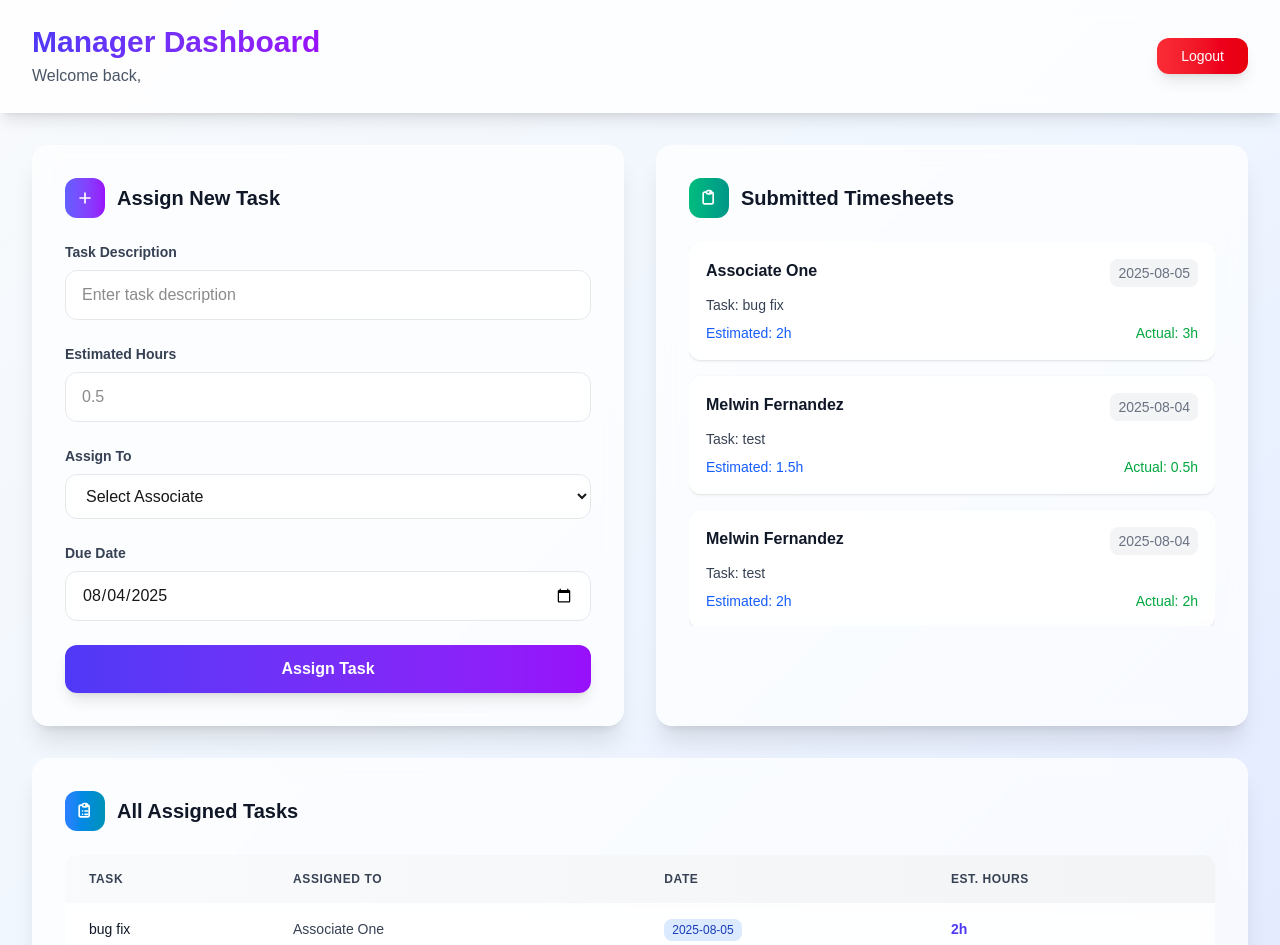
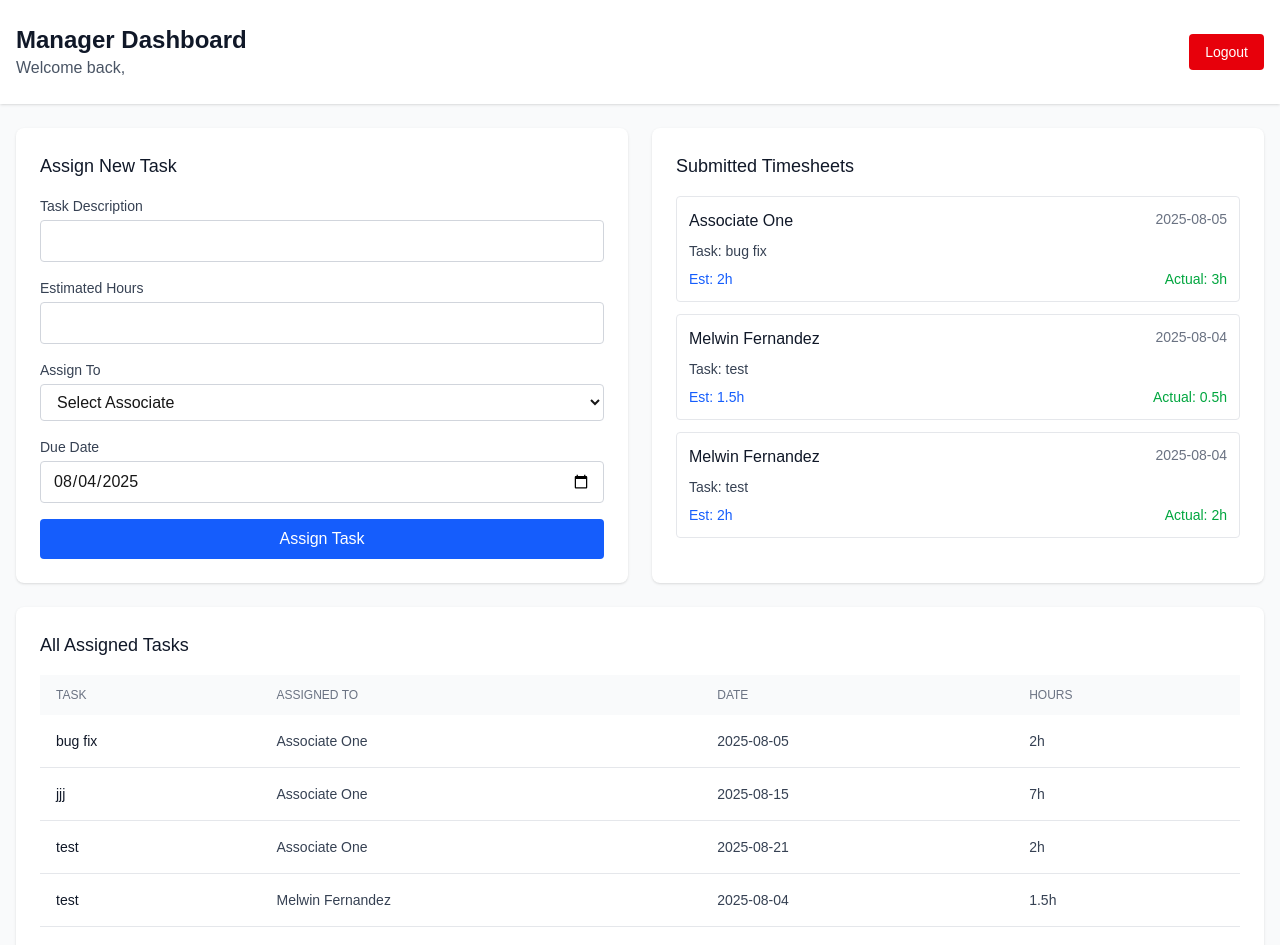
Before and after one commit to melwin3210/timesheet, a Next.js app: page /manager in a window 1280 px wide. Shown: the top 945 px of the page. Built offline with nearby package versions, Linux system fonts and the light colour scheme; data requests are answered from the project's data file.

Commit message:
code refactor

```diff
--- a/db.json
+++ b/db.json
@@ -69,6 +69,22 @@
       "date": "2025-08-04",
       "createdBy": 1,
       "id": 5
+    },
+    {
+      "description": "test",
+      "estimatedHours": 6.5,
+      "assignedTo": "4",
+      "date": "2025-08-15",
+      "createdBy": 1,
+      "id": 6
+    },
+    {
+      "description": "test",
+      "estimatedHours": 6,
+      "assignedTo": "4",
+      "date": "2025-08-04",
+      "createdBy": 1,
+      "id": 7
     }
   ],
   "timesheets": [
--- a/src/app/components/AssociateDashboard.js
+++ b/src/app/components/AssociateDashboard.js
@@ -12,8 +12,8 @@ export default function AssociateDashboard({ initialTasks = [], initialTimesheet
   const { items: allTimesheets } = useSelector(state => state.timesheets);
   const [selectedDate, setSelectedDate] = useState(new Date().toISOString().split('T')[0]);
 
-  const tasks = allTasks.length > 0 ? allTasks.filter(t => t.assignedTo == user?.id) : initialTasks;
-  const timesheets = allTimesheets.length > 0 ? allTimesheets.filter(t => t.userId === user?.id) : initialTimesheets;
+  const tasks = allTasks.filter(t => t.assignedTo == user?.id);
+  const timesheets = allTimesheets.filter(t => t.userId === user?.id);
 
   useEffect(() => {
     // Initialize Redux state with SSR data
--- a/src/app/components/ManagerDashboard.js
+++ b/src/app/components/ManagerDashboard.js
@@ -2,18 +2,19 @@
 import { useState, useEffect } from 'react';
 import { useDispatch, useSelector } from 'react-redux';
 import { Formik, Form, Field, ErrorMessage } from 'formik';
-import { z } from 'zod';
 import { fetchTasks, createTask, initializeTasks } from '../store/taskSlice';
 import { fetchTimesheets, initializeTimesheets } from '../store/timesheetSlice';
 import { fetchUsers, initializeUsers } from '../store/userSlice';
 import { logout } from '../store/authSlice';
 
-const taskSchema = z.object({
-  description: z.string().min(1, 'Task description is required'),
-  estimatedHours: z.number().min(0.5, 'Must be at least 0.5 hours'),
-  assignedTo: z.string().min(1, 'Please select an associate'),
-  date: z.string().min(1, 'Date is required')
-});
+const validate = (values) => {
+  const errors = {};
+  if (!values.description) errors.description = 'Required';
+  if (!values.estimatedHours || values.estimatedHours < 0.5) errors.estimatedHours = 'Must be at least 0.5 hours';
+  if (!values.assignedTo) errors.assignedTo = 'Required';
+  if (!values.date) errors.date = 'Required';
+  return errors;
+};
 
 export default function ManagerDashboard({ initialTasks = [], initialTimesheets = [], initialUsers = [] }) {
   const dispatch = useDispatch();
@@ -24,91 +25,53 @@ export default function ManagerDashboard({ initialTasks = [], initialTimesheets
   const [showSuccess, setShowSuccess] = useState(false);
 
   useEffect(() => {
-    // Initialize Redux state with SSR data
-    if (initialTasks.length > 0) dispatch(initializeTasks(initialTasks));
-    if (initialTimesheets.length > 0) dispatch(initializeTimesheets(initialTimesheets));
-    if (initialUsers.length > 0) dispatch(initializeUsers(initialUsers));
+    if (initialTasks.length) dispatch(initializeTasks(initialTasks));
+    if (initialTimesheets.length) dispatch(initializeTimesheets(initialTimesheets));
+    if (initialUsers.length) dispatch(initializeUsers(initialUsers));
 
-    // Fetch from API only if no initial data and Redux state is empty
-    if (initialTasks.length === 0 && tasks.length === 0) dispatch(fetchTasks());
-    if (initialTimesheets.length === 0 && timesheets.length === 0) dispatch(fetchTimesheets());
-    if (initialUsers.length === 0 && users.length === 0) dispatch(fetchUsers('associate'));
+    if (!initialTasks.length && !tasks.length) dispatch(fetchTasks());
+    if (!initialTimesheets.length && !timesheets.length) dispatch(fetchTimesheets());
+    if (!initialUsers.length && !users.length) dispatch(fetchUsers('associate'));
   }, [dispatch, initialTasks, initialTimesheets, initialUsers, tasks.length, timesheets.length, users.length]);
 
   const handleCreateTask = async (values, { resetForm }) => {
-    const taskData = {
+    await dispatch(createTask({
       ...values,
       estimatedHours: parseFloat(values.estimatedHours),
       createdBy: user.id
-    };
-    await dispatch(createTask(taskData));
+    }));
     resetForm();
     setShowSuccess(true);
     setTimeout(() => setShowSuccess(false), 3000);
   };
 
-  const validate = (values) => {
-    try {
-      const validationData = {
-        ...values,
-        estimatedHours: parseFloat(values.estimatedHours) || 0
-      };
-      taskSchema.parse(validationData);
-      return {};
-    } catch (err) {
-      return err.errors.reduce((acc, error) => {
-        acc[error.path[0]] = error.message;
-        return acc;
-      }, {});
-    }
-  };
-
-  const handleLogout = () => {
-    dispatch(logout());
-  };
-
   return (
-    <div className="min-h-screen bg-gradient-to-br from-slate-50 via-blue-50 to-indigo-100">
-      <div className="bg-white/80 backdrop-blur-sm shadow-lg border-b border-white/20">
-        <div className="max-w-7xl mx-auto px-4 sm:px-6 lg:px-8">
-          <div className="flex justify-between items-center py-6">
+    <div className="min-h-screen bg-gray-50">
+      <header className="bg-white shadow">
+        <div className="max-w-7xl mx-auto px-4 py-6">
+          <div className="flex justify-between items-center">
             <div>
-              <h1 className="text-3xl font-bold bg-gradient-to-r from-indigo-600 to-purple-600 bg-clip-text text-transparent">Manager Dashboard</h1>
-              <p className="text-gray-600 mt-1">Welcome back, {user?.name}</p>
+              <h1 className="text-2xl font-bold text-gray-900">Manager Dashboard</h1>
+              <p className="text-gray-600">Welcome back, {user?.name}</p>
             </div>
             <button
-              onClick={handleLogout}
-              className="bg-gradient-to-r from-red-500 to-red-600 hover:from-red-600 hover:to-red-700 text-white px-6 py-2 rounded-xl text-sm font-medium shadow-lg hover:shadow-xl transition-all duration-200 transform hover:scale-105"
+              onClick={() => dispatch(logout())}
+              className="bg-red-600 hover:bg-red-700 text-white px-4 py-2 rounded text-sm"
             >
               Logout
             </button>
           </div>
         </div>
-      </div>
+      </header>
 
-      <div className="max-w-7xl mx-auto py-8 sm:px-6 lg:px-8">
-        <div className="grid grid-cols-1 lg:grid-cols-2 gap-8">
-          {/* Task Assignment */}
-          <div className="bg-white/70 backdrop-blur-sm overflow-hidden shadow-xl rounded-2xl border border-white/20 hover:shadow-2xl transition-all duration-300">
-            <div className="px-6 py-6 sm:p-8">
-              <div className="flex items-center mb-6">
-                <div className="w-10 h-10 bg-gradient-to-r from-indigo-500 to-purple-600 rounded-xl flex items-center justify-center mr-3">
-                  <svg className="w-5 h-5 text-white" fill="none" stroke="currentColor" viewBox="0 0 24 24">
-                    <path strokeLinecap="round" strokeLinejoin="round" strokeWidth={2} d="M12 6v6m0 0v6m0-6h6m-6 0H6" />
-                  </svg>
-                </div>
-                <h3 className="text-xl font-bold text-gray-900">Assign New Task</h3>
-              </div>
+      <main className="max-w-7xl mx-auto py-6 px-4">
+        <div className="grid grid-cols-1 lg:grid-cols-2 gap-6">
+          <div className="bg-white shadow rounded-lg">
+            <div className="p-6">
+              <h3 className="text-lg font-medium text-gray-900 mb-4">Assign New Task</h3>
               {showSuccess && (
-                <div className="mb-6 p-4 bg-gradient-to-r from-green-50 to-emerald-50 border border-green-200 rounded-xl shadow-sm">
-                  <div className="flex items-center">
-                    <div className="w-6 h-6 bg-green-500 rounded-full flex items-center justify-center mr-3">
-                      <svg className="w-3 h-3 text-white" fill="none" stroke="currentColor" viewBox="0 0 24 24">
-                        <path strokeLinecap="round" strokeLinejoin="round" strokeWidth={3} d="M5 13l4 4L19 7" />
-                      </svg>
-                    </div>
-                    <p className="text-green-800 font-medium">Task successfully assigned!</p>
-                  </div>
+                <div className="mb-4 p-3 bg-green-50 border border-green-200 rounded">
+                  <p className="text-green-800 text-sm">Task successfully assigned!</p>
                 </div>
               )}
               <Formik
@@ -116,55 +79,53 @@ export default function ManagerDashboard({ initialTasks = [], initialTimesheets
                 validate={validate}
                 onSubmit={handleCreateTask}
               >
-                <Form className="space-y-6">
+                <Form className="space-y-4">
                   <div>
-                    <label className="block text-sm font-semibold text-gray-700 mb-2">Task Description</label>
+                    <label className="block text-sm font-medium text-gray-700 mb-1">Task Description</label>
                     <Field
                       name="description"
                       type="text"
-                      placeholder="Enter task description"
-                      className="w-full px-4 py-3 border border-gray-200 rounded-xl focus:outline-none focus:ring-2 focus:ring-indigo-500 focus:border-transparent bg-white/50 backdrop-blur-sm transition-all duration-200 hover:bg-white/70"
+                      className="w-full px-3 py-2 border border-gray-300 rounded focus:outline-none focus:ring-2 focus:ring-blue-500"
                     />
-                    <ErrorMessage name="description" component="div" className="text-red-500 text-sm mt-2 font-medium" />
+                    <ErrorMessage name="description" component="div" className="text-red-500 text-sm mt-1" />
                   </div>
                   <div>
-                    <label className="block text-sm font-semibold text-gray-700 mb-2">Estimated Hours</label>
+                    <label className="block text-sm font-medium text-gray-700 mb-1">Estimated Hours</label>
                     <Field
                       name="estimatedHours"
                       type="number"
-                      placeholder="0.5"
                       step="0.5"
                       min="0.5"
-                      className="w-full px-4 py-3 border border-gray-200 rounded-xl focus:outline-none focus:ring-2 focus:ring-indigo-500 focus:border-transparent bg-white/50 backdrop-blur-sm transition-all duration-200 hover:bg-white/70"
+                      className="w-full px-3 py-2 border border-gray-300 rounded focus:outline-none focus:ring-2 focus:ring-blue-500"
                     />
-                    <ErrorMessage name="estimatedHours" component="div" className="text-red-500 text-sm mt-2 font-medium" />
+                    <ErrorMessage name="estimatedHours" component="div" className="text-red-500 text-sm mt-1" />
                   </div>
                   <div>
-                    <label className="block text-sm font-semibold text-gray-700 mb-2">Assign To</label>
+                    <label className="block text-sm font-medium text-gray-700 mb-1">Assign To</label>
                     <Field
                       name="assignedTo"
                       as="select"
-                      className="w-full px-4 py-3 border border-gray-200 rounded-xl focus:outline-none focus:ring-2 focus:ring-indigo-500 focus:border-transparent bg-white/50 backdrop-blur-sm transition-all duration-200 hover:bg-white/70"
+                      className="w-full px-3 py-2 border border-gray-300 rounded focus:outline-none focus:ring-2 focus:ring-blue-500"
                     >
                       <option value="">Select Associate</option>
-                      {(users.length > 0 ? users : initialUsers).map(u => (
+                      {users.map(u => (
                         <option key={u.id} value={u.id}>{u.name}</option>
                       ))}
                     </Field>
-                    <ErrorMessage name="assignedTo" component="div" className="text-red-500 text-sm mt-2 font-medium" />
+                    <ErrorMessage name="assignedTo" component="div" className="text-red-500 text-sm mt-1" />
                   </div>
                   <div>
-                    <label className="block text-sm font-semibold text-gray-700 mb-2">Due Date</label>
+                    <label className="block text-sm font-medium text-gray-700 mb-1">Due Date</label>
                     <Field
                       name="date"
                       type="date"
-                      className="w-full px-4 py-3 border border-gray-200 rounded-xl focus:outline-none focus:ring-2 focus:ring-indigo-500 focus:border-transparent bg-white/50 backdrop-blur-sm transition-all duration-200 hover:bg-white/70"
+                      className="w-full px-3 py-2 border border-gray-300 rounded focus:outline-none focus:ring-2 focus:ring-blue-500"
                     />
-                    <ErrorMessage name="date" component="div" className="text-red-500 text-sm mt-2 font-medium" />
+                    <ErrorMessage name="date" component="div" className="text-red-500 text-sm mt-1" />
                   </div>
                   <button
                     type="submit"
-                    className="w-full bg-gradient-to-r from-indigo-600 to-purple-600 hover:from-indigo-700 hover:to-purple-700 text-white py-3 px-6 rounded-xl font-semibold shadow-lg hover:shadow-xl transition-all duration-200 transform hover:scale-[1.02]"
+                    className="w-full bg-blue-600 hover:bg-blue-700 text-white py-2 px-4 rounded font-medium"
                   >
                     Assign Task
                   </button>
@@ -173,33 +134,25 @@ export default function ManagerDashboard({ initialTasks = [], initialTimesheets
             </div>
           </div>
 
-          {/* Timesheet Overview */}
-          <div className="bg-white/70 backdrop-blur-sm overflow-hidden shadow-xl rounded-2xl border border-white/20 hover:shadow-2xl transition-all duration-300">
-            <div className="px-6 py-6 sm:p-8">
-              <div className="flex items-center mb-6">
-                <div className="w-10 h-10 bg-gradient-to-r from-emerald-500 to-teal-600 rounded-xl flex items-center justify-center mr-3">
-                  <svg className="w-5 h-5 text-white" fill="none" stroke="currentColor" viewBox="0 0 24 24">
-                    <path strokeLinecap="round" strokeLinejoin="round" strokeWidth={2} d="M9 5H7a2 2 0 00-2 2v10a2 2 0 002 2h8a2 2 0 002-2V7a2 2 0 00-2-2h-2M9 5a2 2 0 002 2h2a2 2 0 002-2M9 5a2 2 0 012-2h2a2 2 0 012 2" />
-                  </svg>
-                </div>
-                <h3 className="text-xl font-bold text-gray-900">Submitted Timesheets</h3>
-              </div>
-              <div className="space-y-4 max-h-96 overflow-y-auto custom-scrollbar">
-                {(timesheets.length > 0 ? timesheets : initialTimesheets).filter(t => t.submitted).map(timesheet => {
-                  const associate = (users.length > 0 ? users : initialUsers).find(u => u.id === timesheet.userId);
-                  const task = (tasks.length > 0 ? tasks : initialTasks).find(t => t.id === timesheet.taskId);
+          <div className="bg-white shadow rounded-lg">
+            <div className="p-6">
+              <h3 className="text-lg font-medium text-gray-900 mb-4">Submitted Timesheets</h3>
+              <div className="space-y-3 max-h-96 overflow-y-auto">
+                {timesheets.filter(t => t.submitted).map(timesheet => {
+                  const associate = users.find(u => u.id === timesheet.userId);
+                  const task = tasks.find(t => t.id === timesheet.taskId);
                   return (
-                    <div key={timesheet.id} className="bg-white/60 backdrop-blur-sm border border-white/30 rounded-xl p-4 hover:bg-white/80 transition-all duration-200 shadow-sm hover:shadow-md">
+                    <div key={timesheet.id} className="border border-gray-200 rounded p-3">
                       <div className="flex justify-between items-start mb-2">
-                        <span className="font-semibold text-gray-900">{associate?.name}</span>
-                        <span className="text-sm text-gray-500 bg-gray-100 px-2 py-1 rounded-lg">{timesheet.date}</span>
+                        <span className="font-medium text-gray-900">{associate?.name}</span>
+                        <span className="text-sm text-gray-500">{timesheet.date}</span>
                       </div>
                       <div className="text-sm text-gray-700 mb-2">
                         <span className="font-medium">Task:</span> {task?.description}
                       </div>
                       <div className="flex justify-between text-sm">
-                        <span className="text-blue-600 font-medium">Estimated: {task?.estimatedHours}h</span>
-                        <span className="text-green-600 font-medium">Actual: {timesheet.actualHours}h</span>
+                        <span className="text-blue-600">Est: {task?.estimatedHours}h</span>
+                        <span className="text-green-600">Actual: {timesheet.actualHours}h</span>
                       </div>
                     </div>
                   );
@@ -209,38 +162,28 @@ export default function ManagerDashboard({ initialTasks = [], initialTimesheets
           </div>
         </div>
 
-        {/* All Tasks */}
-        <div className="mt-8 bg-white/70 backdrop-blur-sm shadow-xl rounded-2xl border border-white/20 hover:shadow-2xl transition-all duration-300">
-          <div className="px-6 py-6 sm:p-8">
-            <div className="flex items-center mb-6">
-              <div className="w-10 h-10 bg-gradient-to-r from-blue-500 to-cyan-600 rounded-xl flex items-center justify-center mr-3">
-                <svg className="w-5 h-5 text-white" fill="none" stroke="currentColor" viewBox="0 0 24 24">
-                  <path strokeLinecap="round" strokeLinejoin="round" strokeWidth={2} d="M9 5H7a2 2 0 00-2 2v10a2 2 0 002 2h8a2 2 0 002-2V7a2 2 0 00-2-2h-2M9 5a2 2 0 002 2h2a2 2 0 002-2M9 5a2 2 0 012-2h2a2 2 0 012 2m-3 7h3m-3 4h3m-6-4h.01M9 16h.01" />
-                </svg>
-              </div>
-              <h3 className="text-xl font-bold text-gray-900">All Assigned Tasks</h3>
-            </div>
-            <div className="overflow-x-auto rounded-xl">
+        <div className="mt-6 bg-white shadow rounded-lg">
+          <div className="p-6">
+            <h3 className="text-lg font-medium text-gray-900 mb-4">All Assigned Tasks</h3>
+            <div className="overflow-x-auto">
               <table className="min-w-full">
-                <thead className="bg-gradient-to-r from-gray-50 to-gray-100">
+                <thead className="bg-gray-50">
                   <tr>
-                    <th className="px-6 py-4 text-left text-xs font-bold text-gray-700 uppercase tracking-wider">Task</th>
-                    <th className="px-6 py-4 text-left text-xs font-bold text-gray-700 uppercase tracking-wider">Assigned To</th>
-                    <th className="px-6 py-4 text-left text-xs font-bold text-gray-700 uppercase tracking-wider">Date</th>
-                    <th className="px-6 py-4 text-left text-xs font-bold text-gray-700 uppercase tracking-wider">Est. Hours</th>
+                    <th className="px-4 py-3 text-left text-xs font-medium text-gray-500 uppercase">Task</th>
+                    <th className="px-4 py-3 text-left text-xs font-medium text-gray-500 uppercase">Assigned To</th>
+                    <th className="px-4 py-3 text-left text-xs font-medium text-gray-500 uppercase">Date</th>
+                    <th className="px-4 py-3 text-left text-xs font-medium text-gray-500 uppercase">Hours</th>
                   </tr>
                 </thead>
-                <tbody className="bg-white/50 backdrop-blur-sm divide-y divide-gray-100">
-                  {(tasks.length > 0 ? tasks : initialTasks).map(task => {
-                    const assignee = (users.length > 0 ? users : initialUsers).find(u => u.id == task.assignedTo);
+                <tbody className="bg-white divide-y divide-gray-200">
+                  {tasks.map(task => {
+                    const assignee = users.find(u => u.id == task.assignedTo);
                     return (
-                      <tr key={task.id} className="hover:bg-white/70 transition-colors duration-200">
-                        <td className="px-6 py-4 whitespace-nowrap text-sm font-medium text-gray-900">{task.description}</td>
-                        <td className="px-6 py-4 whitespace-nowrap text-sm text-gray-700">{assignee?.name}</td>
-                        <td className="px-6 py-4 whitespace-nowrap text-sm text-gray-700">
-                          <span className="bg-blue-100 text-blue-800 px-2 py-1 rounded-lg text-xs font-medium">{task.date}</span>
-                        </td>
-                        <td className="px-6 py-4 whitespace-nowrap text-sm font-semibold text-indigo-600">{task.estimatedHours}h</td>
+                      <tr key={task.id} className="hover:bg-gray-50">
+                        <td className="px-4 py-4 text-sm text-gray-900">{task.description}</td>
+                        <td className="px-4 py-4 text-sm text-gray-700">{assignee?.name}</td>
+                        <td className="px-4 py-4 text-sm text-gray-700">{task.date}</td>
+                        <td className="px-4 py-4 text-sm text-gray-700">{task.estimatedHours}h</td>
                       </tr>
                     );
                   })}
@@ -249,7 +192,7 @@ export default function ManagerDashboard({ initialTasks = [], initialTimesheets
             </div>
           </div>
         </div>
-      </div>
+      </main>
     </div>
   );
 }
```
